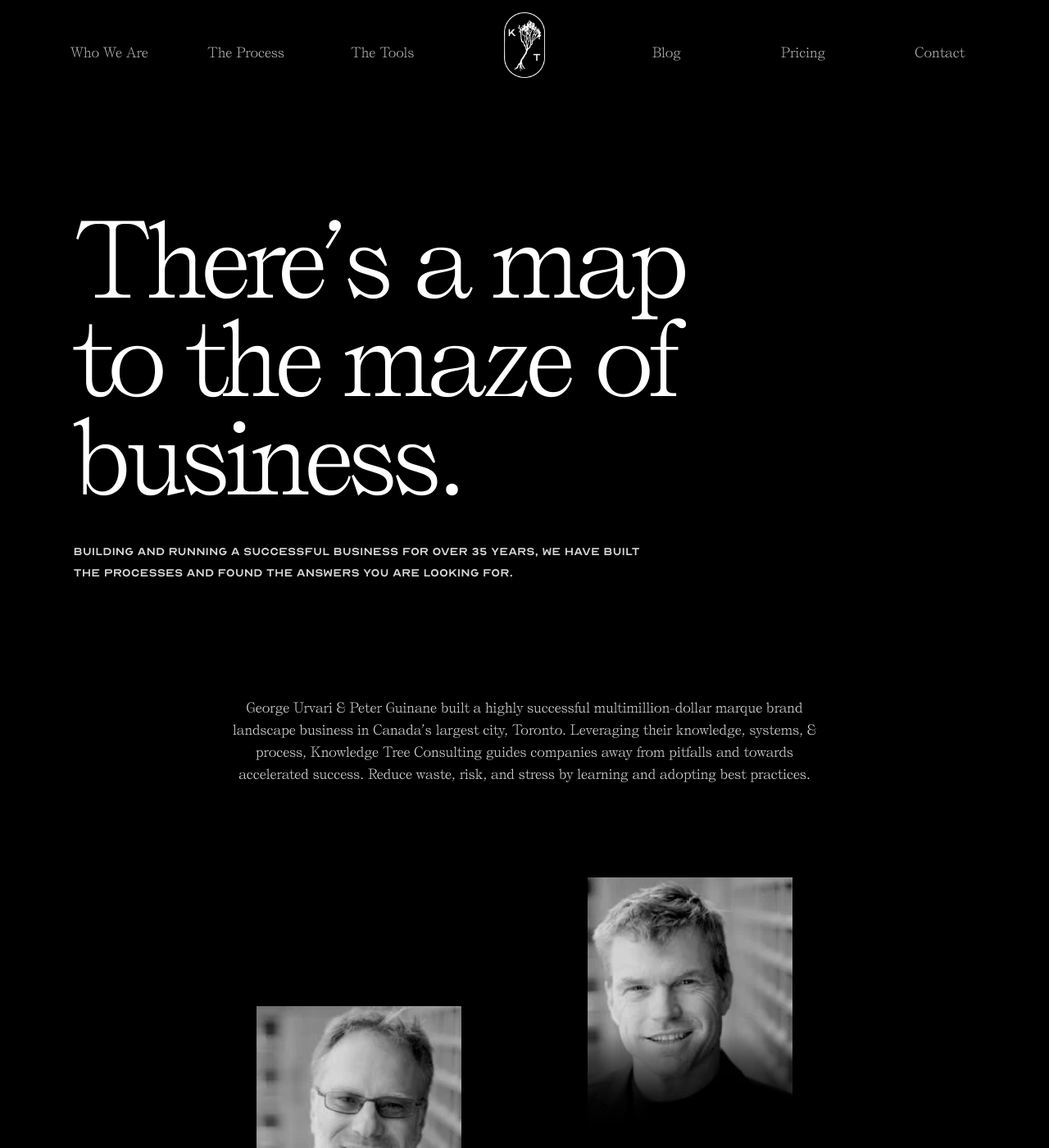
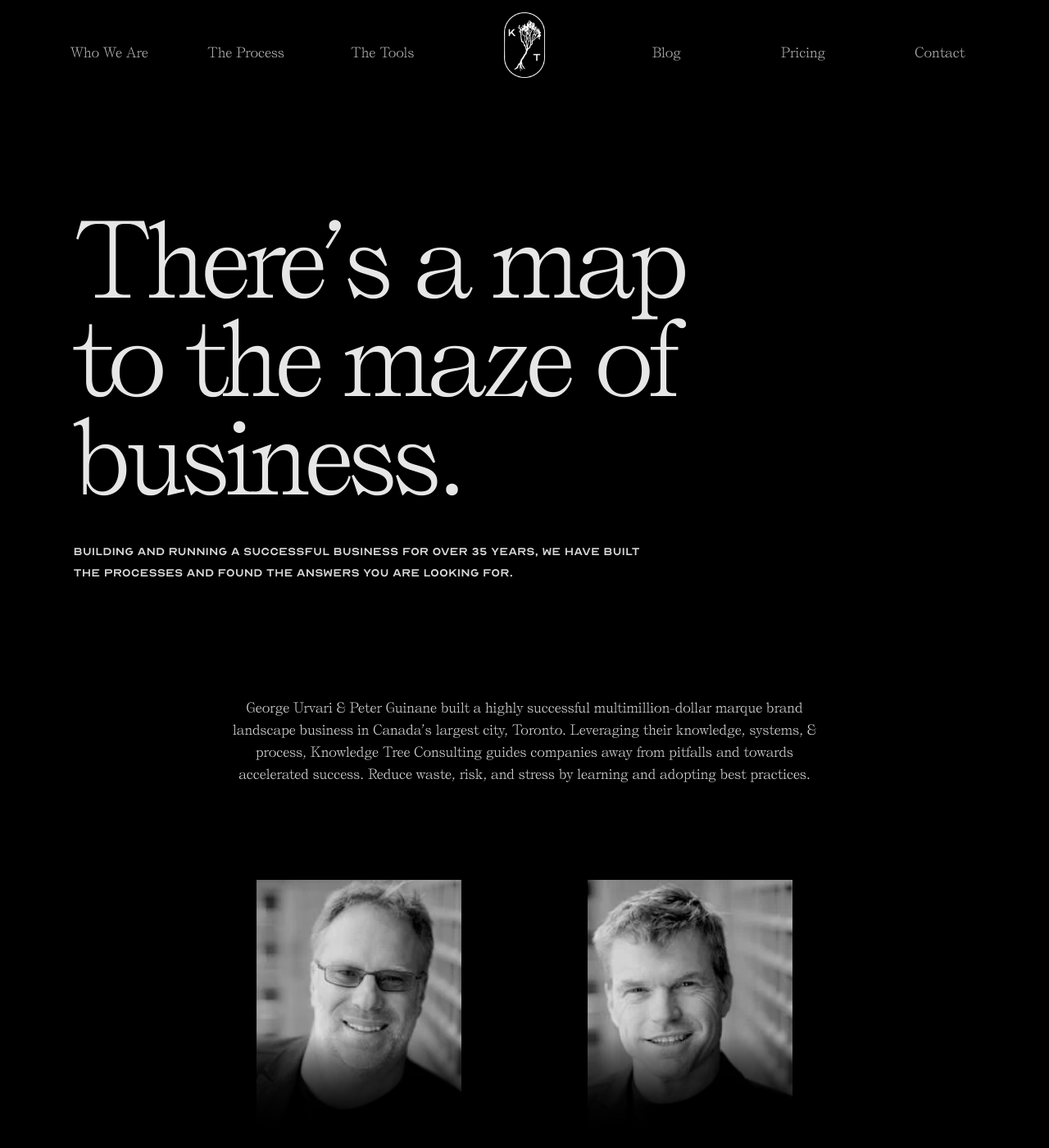
Before and after one commit to qjack001/Knowledge-Tree-Consulting, a Jekyll site: the page built from index.html, in a window 1280 px wide and 1400 px high. Shown: the whole window at 82% size. Built offline with Jekyll 4.4.1, drawn with Linux system fonts in a browser that asks for light colours; some web fonts are replaced.

Commit message:
Level about images

```diff
--- a/_includes/hero.html
+++ b/_includes/hero.html
@@ -30,6 +30,7 @@
 		text-align: left;
 		margin: 0;
 		max-width: 860px;
+		opacity: 0.9;
 	}
 
 	@media screen and (max-width: 860px)
--- a/style.css
+++ b/style.css
@@ -291,7 +291,7 @@ h3
 #about-container
 {
     grid-template-columns: auto 250px 12% 250px auto;
-    grid-template-rows: 157px 157px 60px 97px 60px auto auto;
+    grid-template-rows: auto;
     display: grid;
     text-align: left;
 }
@@ -334,24 +334,21 @@ img.about-left, picture.about-left
 {
     grid-column-start: 2;
     grid-column-end: 3;
-    grid-row-start: 2;
-    grid-row-end: 5;
+    grid-row-start: 1;
 }
 
 h3.about-left
 {
     grid-column-start: 2;
     grid-column-end: 3;
-    grid-row-start: 5;
-    grid-row-end: 6;
+    grid-row-start: 2;
 }
 
 p.about-left
 {
     grid-column-start: 2;
     grid-column-end: 3;
-    grid-row-start: 6;
-    grid-row-end: 7;
+    grid-row-start: 3;
 }
 
 img.about-right, picture.about-right
@@ -359,23 +356,20 @@ img.about-right, picture.about-right
     grid-column-start: 4;
     grid-column-end: 5;
     grid-row-start: 1;
-    grid-row-end: 3;
 }
 
 h3.about-right
 {
     grid-column-start: 4;
     grid-column-end: 5;
-    grid-row-start: 3;
-    grid-row-end: 4;
+    grid-row-start: 2;
 }
 
 p.about-right
 {
     grid-column-start: 4;
     grid-column-end: 5;
-    grid-row-start: 4;
-    grid-row-end: 6;
+    grid-row-start: 3;
 }
 
 #testemonial
@@ -1045,7 +1039,7 @@ blockquote
     #about-container
     {
         grid-template-columns: auto 220px 40px 220px auto;
-        grid-template-rows: 157px 157px 60px 97px 60px auto;
+        grid-template-rows: auto;
     }
 
     .divider
```
